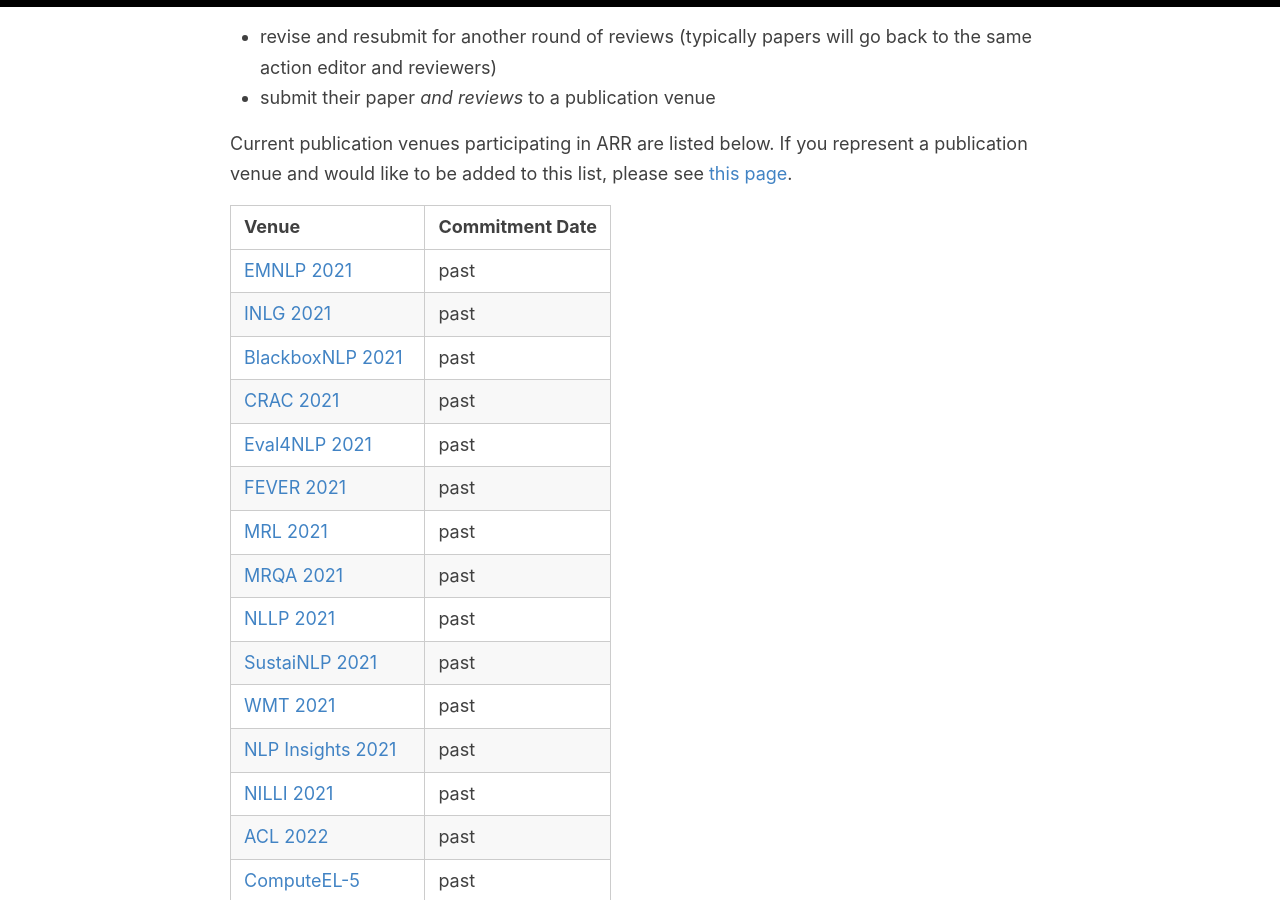
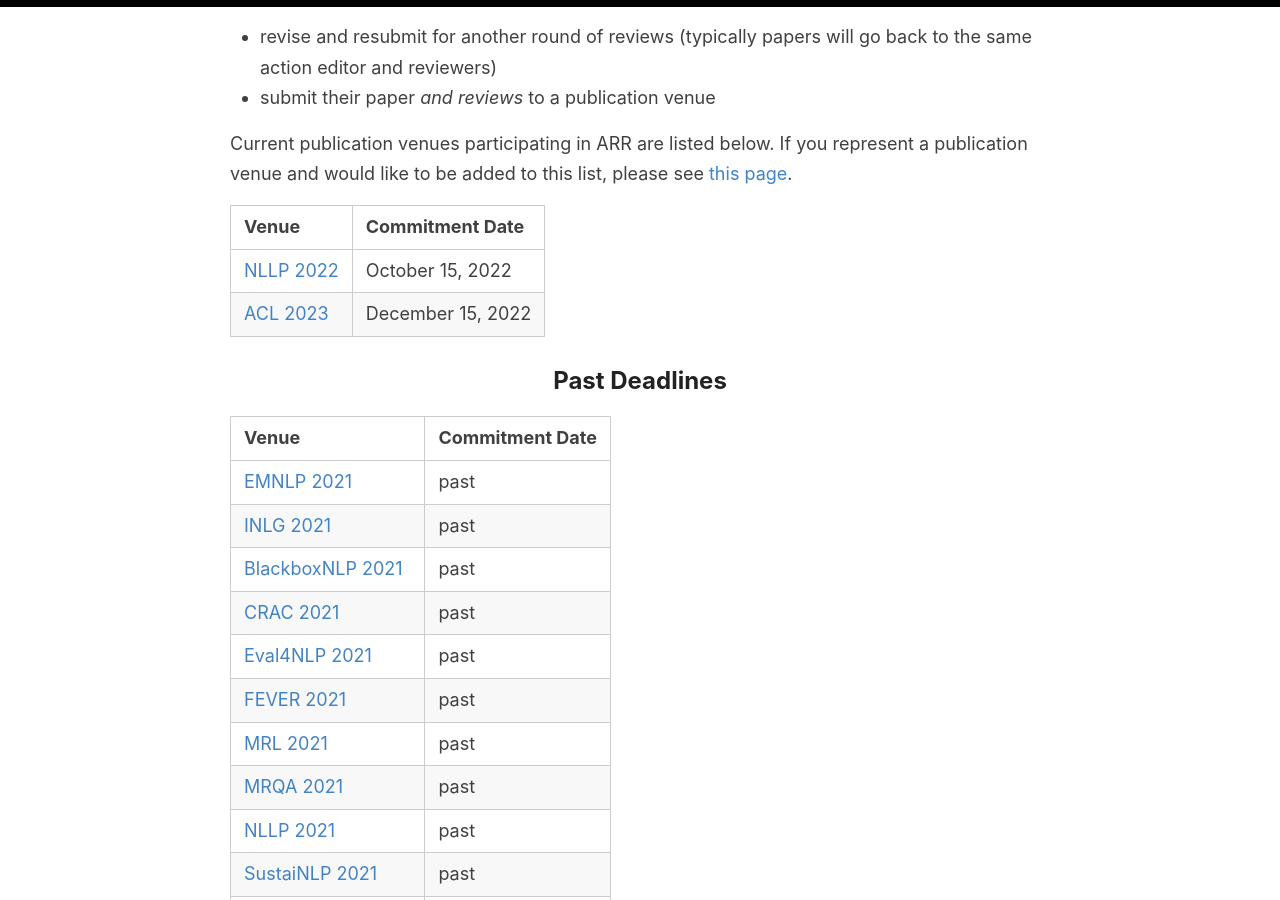
Before and after one commit to amitmerchant1990/reverie, a Jekyll site: the page built from dates.md, in a window 1280 px wide and 900 px high, scrolled down 536 px. Built offline with Jekyll 4.4.1, drawn with Linux system fonts in a browser that asks for light colours; some of the changed text lies outside the part shown.

Commit message:
Update dates.md

```diff
--- a/dates.md
+++ b/dates.md
@@ -17,6 +17,16 @@
 - submit their paper *and reviews* to a publication venue
 
 Current publication venues participating in ARR are listed below. If you represent a publication venue and would like to be added to this list, please see [this page](https://aclrollingreview.org/organizers).
+
+
+| Venue | Commitment Date |
+|---------------------|------------|
+| [NLLP 2022](https://nllpw.org/) | October 15, 2022 |
+| [ACL 2023](https://2023.aclweb.org/calls/main_conference/) | December 15, 2022 |
+
+
+
+## Past Deadlines
 
 | Venue | Commitment Date |
 |---------------------|------------|
```
Also changed, not shown: other parts of dates.md (+0 -1 lines).
